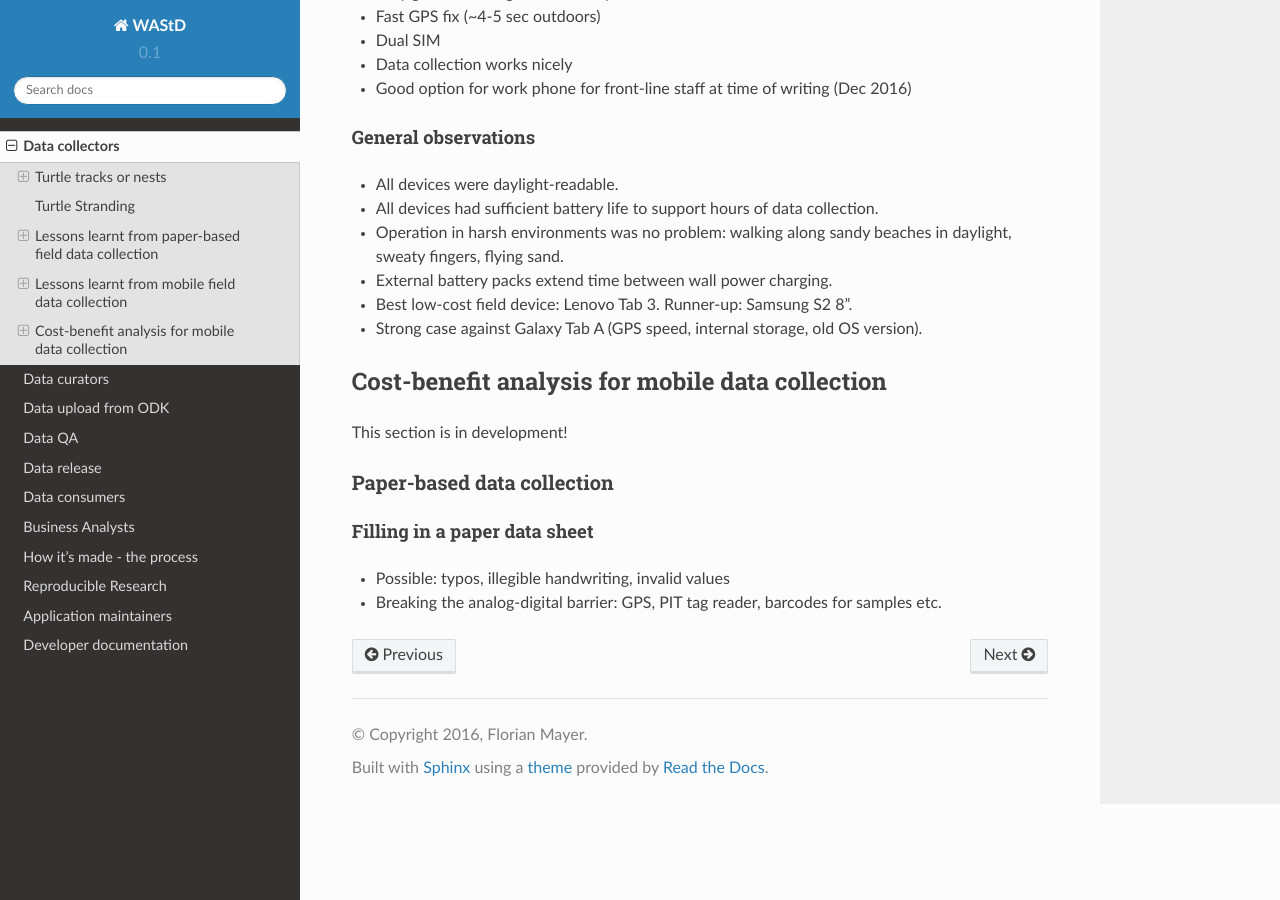
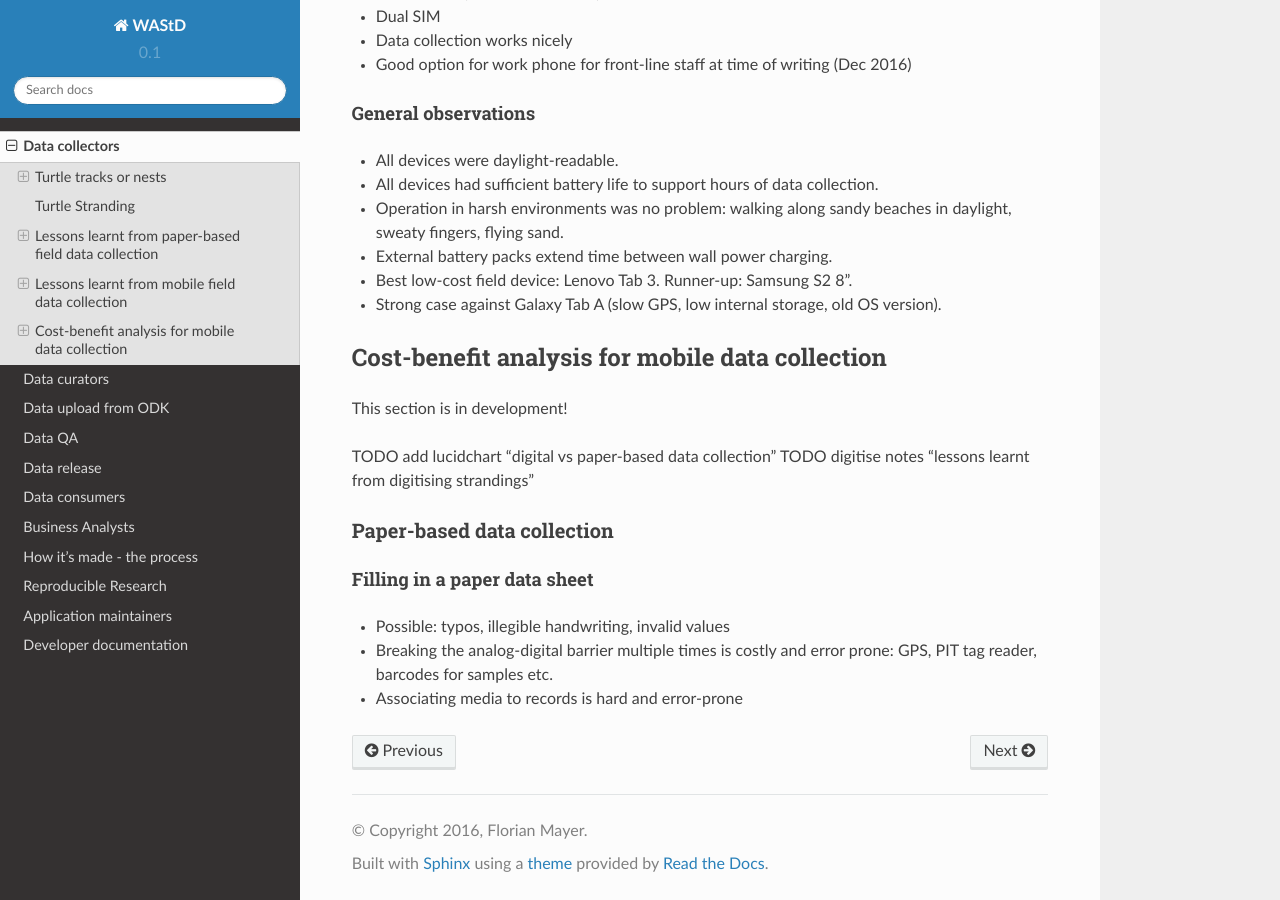
Before and after one commit to dbca-wa/wastd, a Sphinx documentation site: the page built from docs/data_collectors.rst, in a window 1280 px wide and 900 px high, scrolled down 10142 px. Built offline with Sphinx 7.4.7 and the Read the Docs theme 2.0.0, drawn with Linux system fonts in a browser that asks for light colours.

Commit message:
update docs

```diff
--- a/docs/data_collectors.rst
+++ b/docs/data_collectors.rst
@@ -338,7 +338,7 @@ Night 1
   off by sand, or stuck onto another datasheet when applied to a turtle)
   for the package of the just applied tag "...755" and recorded "...470" incorrectly
   as "applied new".
- * Team 1 measure CCL
+* Team 1 measure CCL
 
 Night 2
 ^^^^^^^
@@ -456,7 +456,7 @@ General observations
   daylight, sweaty fingers, flying sand.
 * External battery packs extend time between wall power charging.
 * Best low-cost field device: Lenovo Tab 3. Runner-up: Samsung S2 8".
-* Strong case against Galaxy Tab A (GPS speed, internal storage, old OS version).
+* Strong case against Galaxy Tab A (slow GPS, low internal storage, old OS version).
 
 
 .. _cost-benefit-analysis-digital-data-capture:
@@ -464,10 +464,15 @@ Cost-benefit analysis for mobile data collection
 ================================================
 This section is in development!
 
+TODO add lucidchart "digital vs paper-based data collection"
+TODO digitise notes "lessons learnt from digitising strandings"
+
 Paper-based data collection
 ---------------------------
 
 Filling in a paper data sheet
 ^^^^^^^^^^^^^^^^^^^^^^^^^^^^^
 * Possible: typos, illegible handwriting, invalid values
-* Breaking the analog-digital barrier: GPS, PIT tag reader, barcodes for samples etc.
+* Breaking the analog-digital barrier multiple times is costly and error prone:
+  GPS, PIT tag reader, barcodes for samples etc.
+* Associating media to records is hard and error-prone
```
Also changed, not shown: docs/business_analysts.rst (+8 -0 lines), 4 other files.
